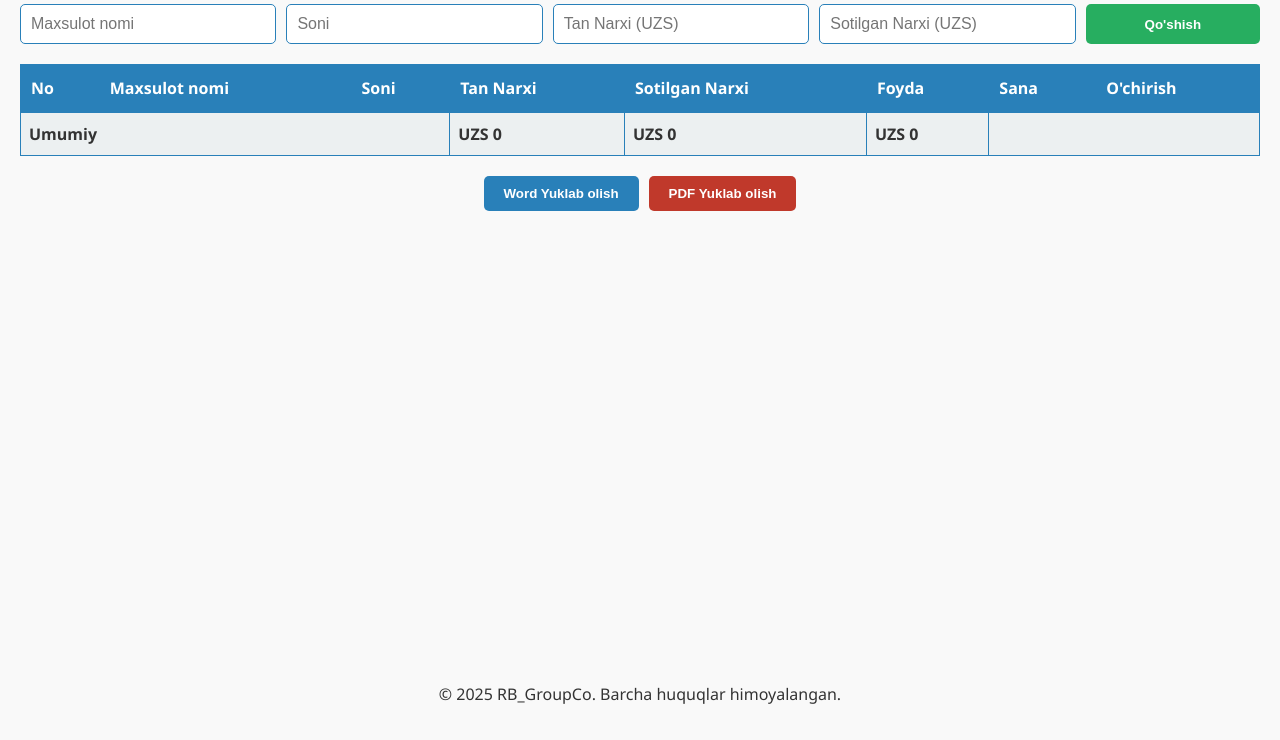
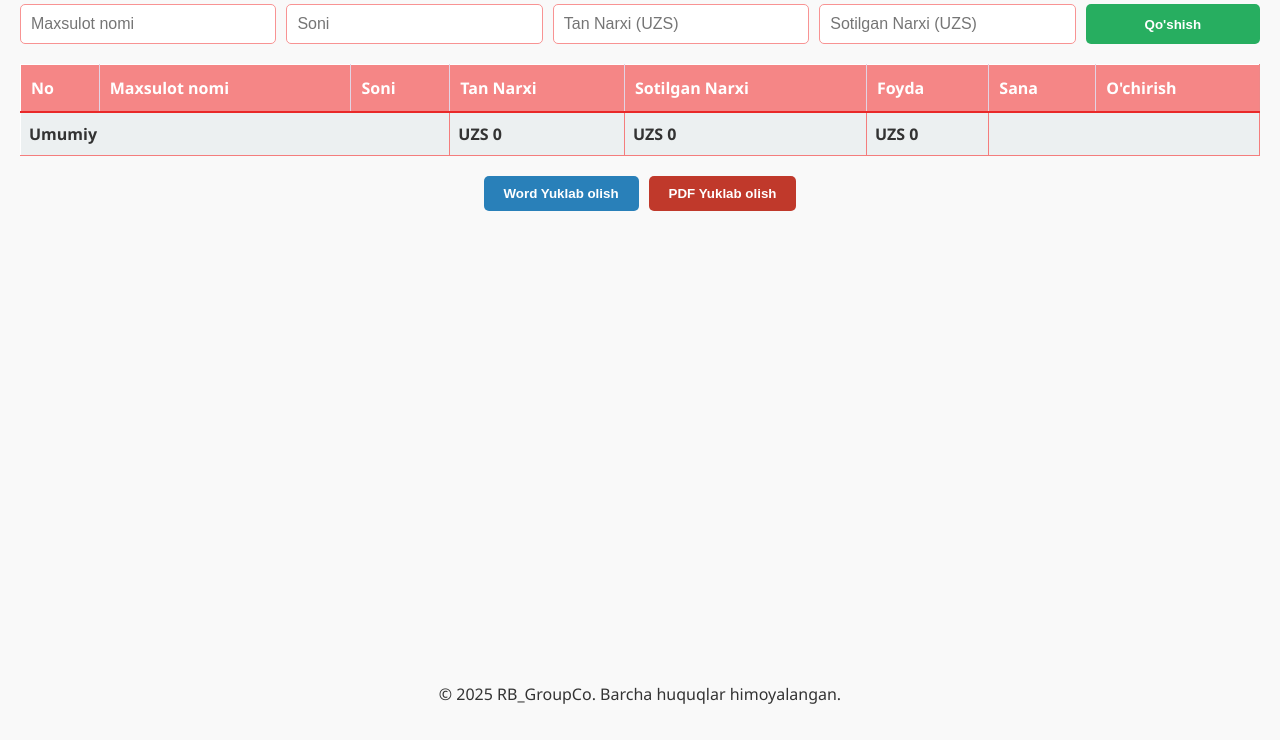
Before and after one commit to BunyodbekDeveloper97/Mahsulotlar-Jadvali, a plain HTML site: page index.html in a window 1280 px wide. Shown: the part 100-840 px from the top of the page. Drawn offline with nearby package versions, Linux system fonts and the light colour scheme.

Commit message:
Css redesigned

```diff
--- a/style.css
+++ b/style.css
@@ -11,7 +11,7 @@ body {
 
   h1 {
     text-align: center;
-    color: #2c3e50;
+    color: #f78787;
     margin-bottom: 20px;
   }
 
@@ -27,7 +27,7 @@ body {
   form input {
     padding: 10px;
     font-size: 1rem;
-    border: 1.5px solid #2980b9;
+    border: 1.5px solid #f89393;
     border-radius: 5px;
     min-width: 180px;
     flex: 1 1 180px;
@@ -70,11 +70,11 @@ body {
     min-width: 700px;
     background-color: white;
     box-shadow: 0 0 15px rgba(0, 0, 0, 0.1);
-    border: 1px solid #2980b9;
+    border: 1px solid #ffffff;
   }
 
   thead {
-    background-color: #2980b9;
+    background-color: #f58686;
     color: white;
   }
 
@@ -83,21 +83,21 @@ body {
     text-align: left;
     font-weight: 700;
     white-space: nowrap;
-    border-right: 1px solid #2980b9;
+    border-right: 1px solid #e2d4e4;
     max-width: 150px;
     overflow: hidden;
     text-overflow: ellipsis;
   }
 
   thead th:last-child {
-    border-right: 1px solid #2980b9;
+    border-right: 1px solid #ed8888;
   }
 
   tbody td,
   tfoot td {
     padding: 10px 8px;
-    border-bottom: 1px solid #2980b9;
-    border-right: 1px solid #2980b9;
+    border-bottom: 1px solid #f47d7d;
+    border-right: 1px solid #f47d7d;
     white-space: nowrap;
     max-width: 150px;
     overflow: hidden;
@@ -112,7 +112,7 @@ body {
   tfoot {
     background-color: #ecf0f1;
     font-weight: 600;
-    border-top: 2px solid #2980b9;
+    border-top: 2px solid #e92929;
   }
 
   /* Word va PDF tugmalari */
@@ -158,18 +158,18 @@ body {
 
   /* O'chirish tugmasi DELETE */
   tbody button.deleteBtn {
-    background-color: #e74c3c;
+    background-color: #d5b6b3;
     border: none;
     border-radius: 4px;
     padding: 4px 8px;
-    color: white;
+    color: #ffffff;
     cursor: pointer;
     font-weight: 700;
     transition: background-color 0.3s ease;
   }
 
   tbody button.deleteBtn:hover {
-    background-color: #c0392b;
+    background-color: #de1608;
   }
 
   footer {
```
